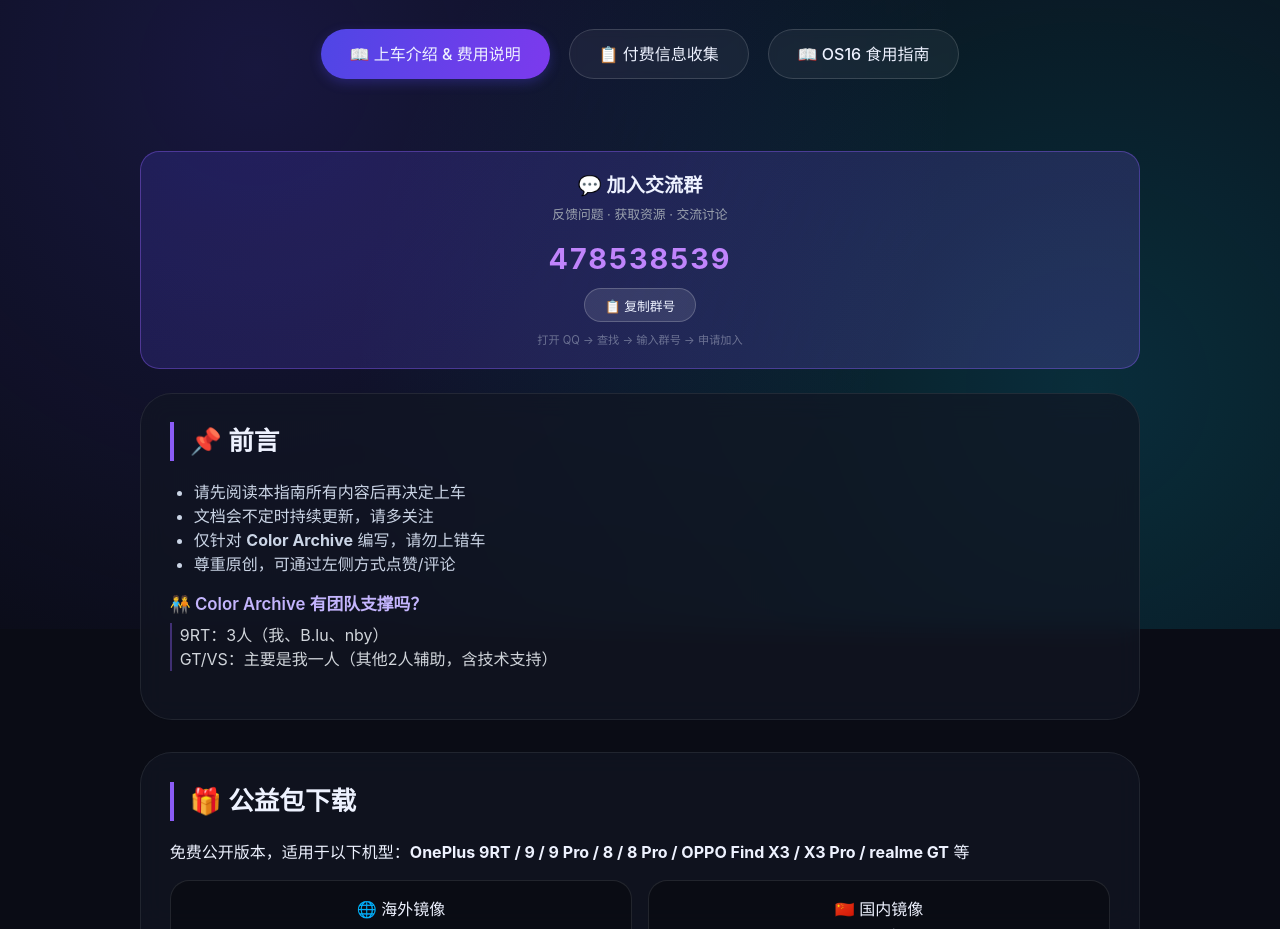
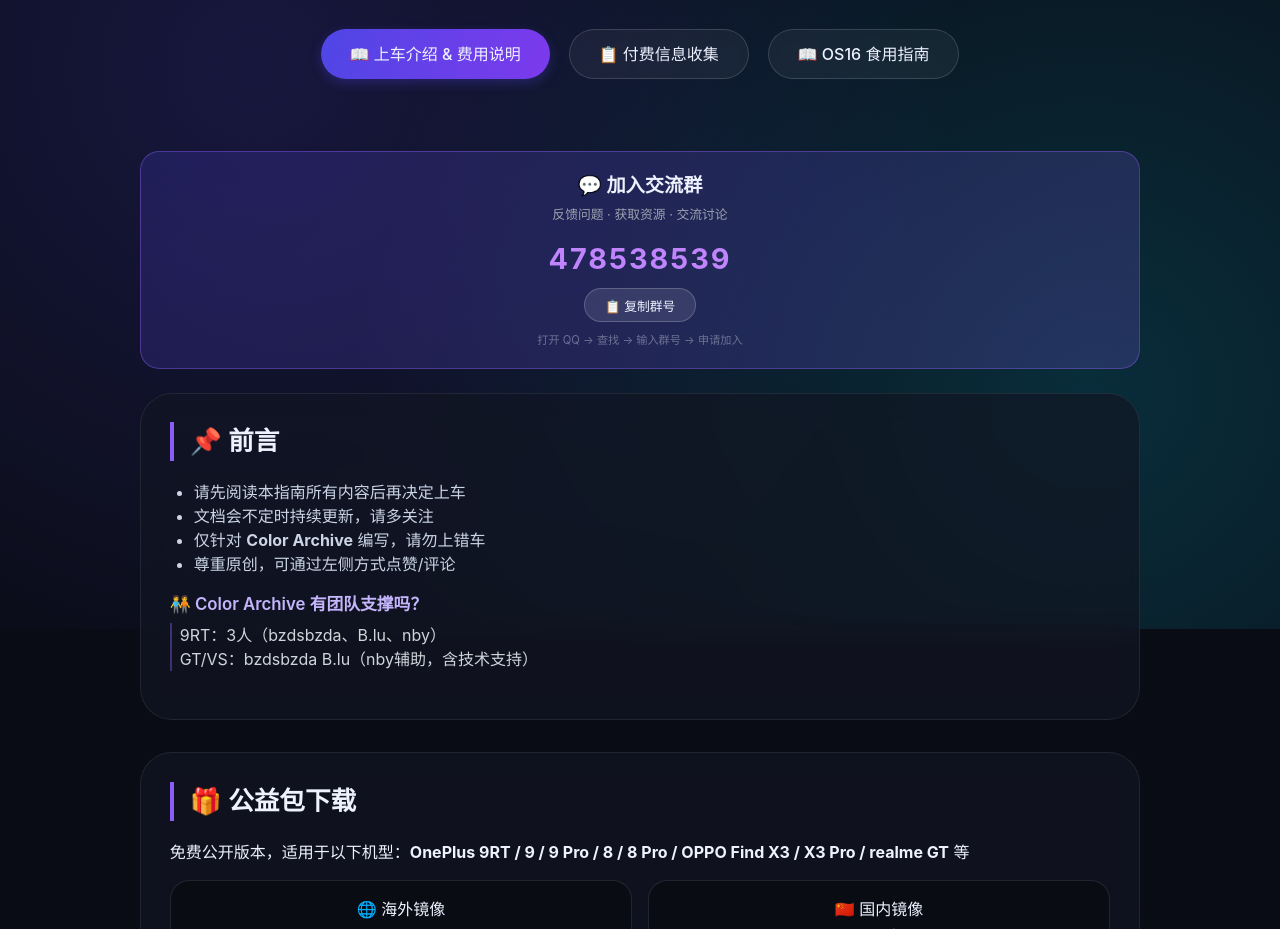
Before and after one commit to one899/color-archive, a plain HTML site: page index.html in a window 1280 px wide. Shown: the part 171-1100 px from the top of the page. Drawn offline with Linux system fonts and the light colour scheme.

Commit message:
Update index.html

```diff
--- a/index.html
+++ b/index.html
@@ -350,7 +350,7 @@
         </ul>
         <div class="qa-item" style="border-bottom: none; margin-bottom: 0;">
             <div class="qa-question">🧑‍🤝‍🧑 Color Archive 有团队支撑吗？</div>
-            <div class="qa-answer">9RT：3人（我、B.lu、nby）<br>GT/VS：主要是我一人（其他2人辅助，含技术支持）</div>
+            <div class="qa-answer">9RT：3人（bzdsbzda、B.lu、nby）<br>GT/VS：bzdsbzda B.lu（nby辅助，含技术支持）</div>
         </div>
     </div>
 
```
